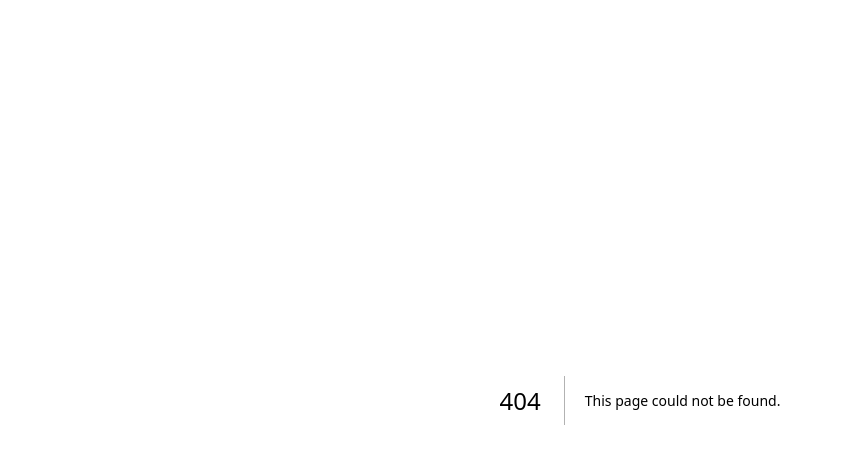
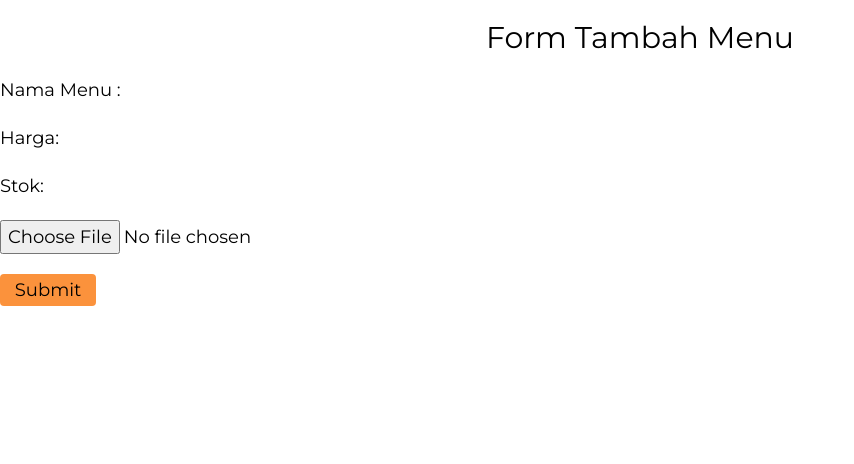
Before and after one commit to gihonhon/sarigading, a Next.js app: page /tambah in a window 1280 px wide. Before the commit this address had no page. Shown: the top 464 px of the page, without its empty margins (0-854 px from the left). Built offline with nearby package versions, Linux system fonts and the light colour scheme.

Commit message:
add: form tambah menu

```diff
--- a/pages/admin/index.jsx
+++ b/pages/admin/index.jsx
@@ -46,8 +46,8 @@ const AdminDashboard = () => {
   };
   return (
     <div>
-      <h1>Dashboard Admin</h1>
-      <table>
+      <h1 className="w-full h-10 text-center pt-10 font-semibold text-3xl">Dashboard Admin</h1>
+      <table className="">
         <thead>
           <tr>
             <th>ID</th>
--- /dev/null
+++ b/pages/tambah/index.jsx
@@ -0,0 +1,83 @@
+import React, { useState } from "react";
+import axios from "axios";
+
+const FormSkeleton = () => {
+  const [namaMenu, setNamaMenu] = useState("");
+  const [harga, setHarga] = useState("");
+  const [stok, setStok] = useState("");
+  const [gambar, setGambar] = useState(null);
+
+  const handleSubmit = async (e) => {
+    e.preventDefault();
+
+    // Create a FormData object to send the form data
+    const formData = new FormData();
+    formData.append("nama_menu", namaMenu);
+    formData.append("harga", harga);
+    formData.append("stok", stok);
+    formData.append("gambar", gambar);
+
+    try {
+      const response = await axios.post(
+        "http://localhost:8000/tambah",
+        formData,
+        {
+          headers: {
+            "Content-Type": "multipart/form-data",
+          },
+        }
+      );
+      console.log(response.data);
+      // Reset the form fields after successful submission
+      setNamaMenu("");
+      setHarga("");
+      setStok("");
+      setGambar(null);
+    } catch (error) {
+      console.error(error);
+    }
+  };
+
+  return (
+    <div>
+      <h1 className="text-center text-3xl py-5">Form Tambah Menu</h1>
+      <form
+        onSubmit={handleSubmit}
+        className="text-lg flex flex-col gap-5 justify-center"
+      >
+        <div>
+          <label>Nama Menu : </label>
+          <input
+            type="text"
+            value={namaMenu}
+            onChange={(e) => setNamaMenu(e.target.value)}
+          />
+        </div>
+        <div>
+          <label>Harga:</label>
+          <input
+            type="text"
+            value={harga}
+            onChange={(e) => setHarga(e.target.value)}
+          />
+        </div>
+        <div>
+          <label>Stok:</label>
+          <input
+            type="text"
+            value={stok}
+            onChange={(e) => setStok(e.target.value)}
+          />
+        </div>
+        <div>
+          <input type="file" onChange={(e) => setGambar(e.target.files[0])} />
+        </div>
+        <button type="submit" className="bg-orange-400 w-24 h-8 rounded">
+          Submit
+        </button>
+      </form>
+    </div>
+  );
+};
+
+export default FormSkeleton;
```
